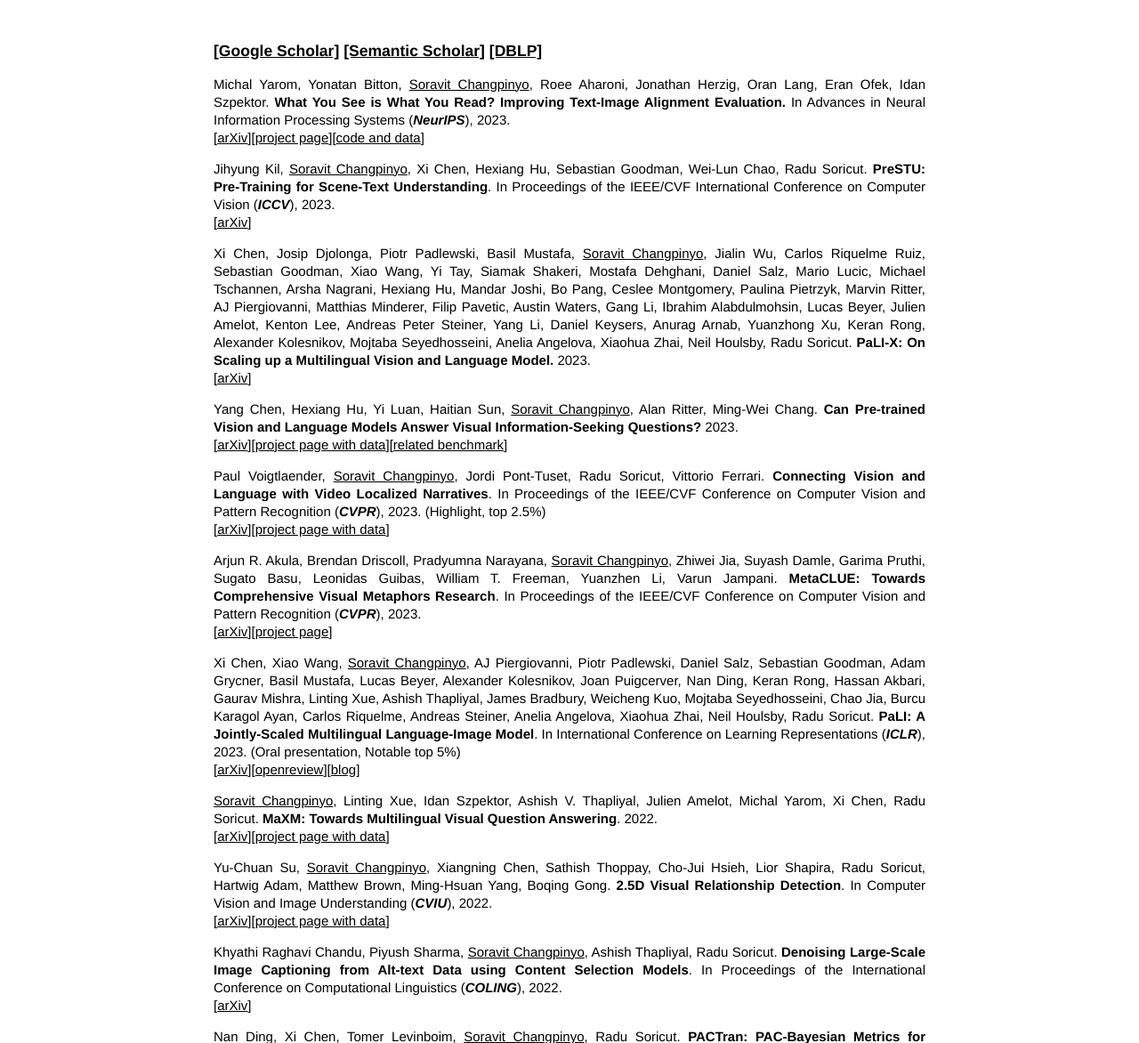
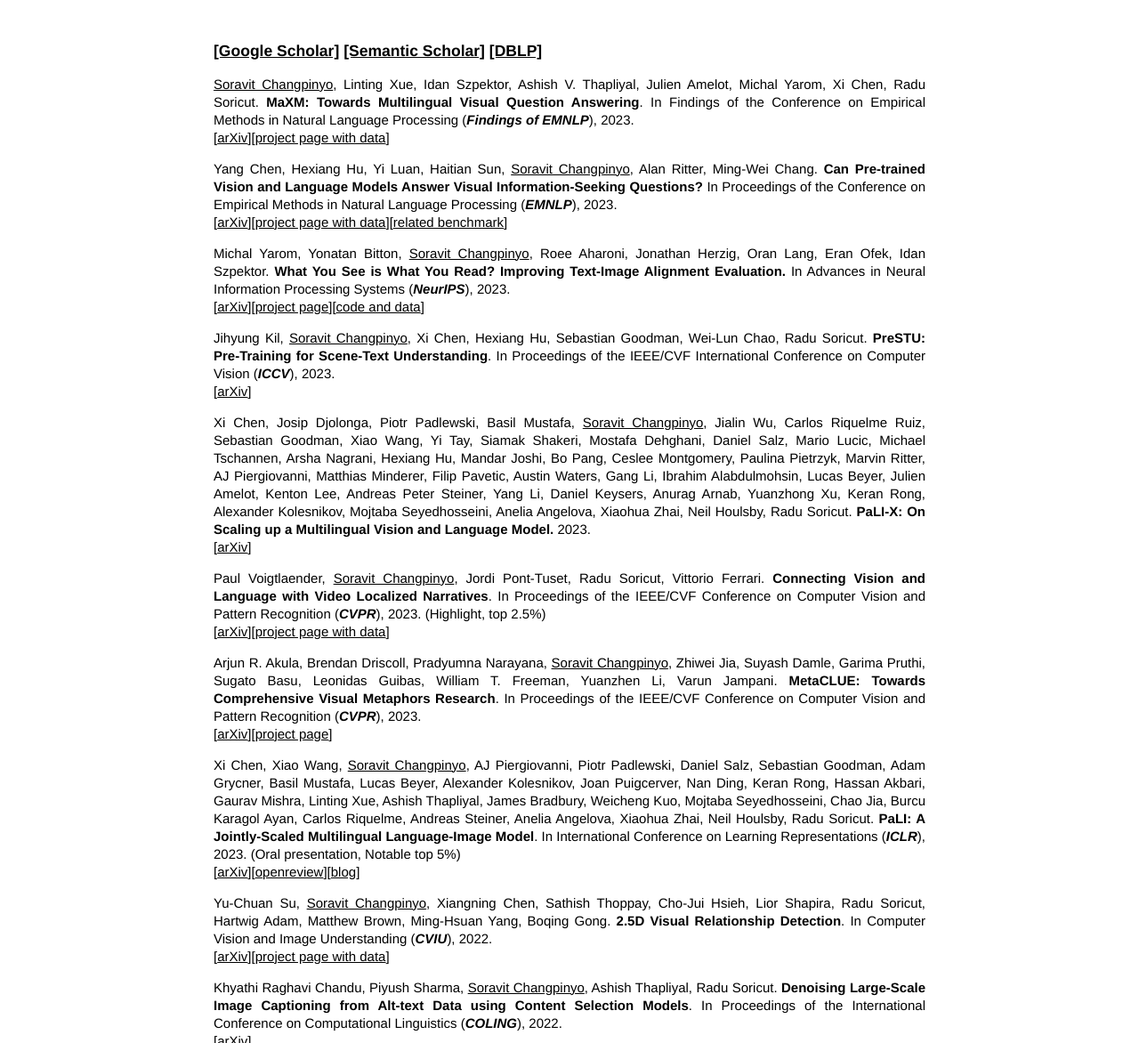
Before and after one commit to schangpi/beersora, a plain HTML site: page research.html in a window 1280 px wide. Shown: the part 193-1365 px from the top of the page at 89% size. Drawn offline with Linux system fonts and the light colour scheme.

Commit message:
Update research.html

```diff
--- a/research.html
+++ b/research.html
@@ -23,22 +23,22 @@
 	<h2> </h2>
 	<h3> <a href="https://scholar.google.com/citations?user=2TWx9x0AAAAJ&hl=en">[Google Scholar]</a> <a href="https://www.semanticscholar.org/author/Soravit-Changpinyo/2059199">[Semantic Scholar]</a> <a href="http://dblp.uni-trier.de/pers/hd/c/Changpinyo:Soravit">[DBLP]</a></h3>
 	<h3> </h3>
+	<p><u>Soravit Changpinyo</u>, Linting Xue, Idan Szpektor, Ashish V. Thapliyal, Julien Amelot, Michal Yarom, Xi Chen, Radu Soricut. <b>MaXM: Towards Multilingual Visual Question Answering</b>. In Findings of the Conference on Empirical Methods in Natural Language Processing (<b><i>Findings of EMNLP</i></b>), 2023.
+	<br>[<a href="https://arxiv.org/abs/2209.05401">arXiv</a>][<a href="https://github.com/google-research-datasets/maxm/">project page with data</a>]</p>
+	<p>Yang Chen, Hexiang Hu, Yi Luan, Haitian Sun, <u>Soravit Changpinyo</u>, Alan Ritter, Ming-Wei Chang. <b>Can Pre-trained Vision and Language Models Answer Visual Information-Seeking Questions?</b> In Proceedings of the Conference on Empirical Methods in Natural Language Processing (<b><i>EMNLP</i></b>), 2023.
+	<br>[<a href="https://arxiv.org/abs/2302.11713">arXiv</a>][<a href="https://open-vision-language.github.io/infoseek/">project page with data</a>][<a href="https://open-vision-language.github.io/oven/">related benchmark</a>]</p>
 	<p>Michal Yarom, Yonatan Bitton, <u>Soravit Changpinyo</u>, Roee Aharoni, Jonathan Herzig, Oran Lang, Eran Ofek, Idan Szpektor. <b>What You See is What You Read? Improving Text-Image Alignment Evaluation.</b> In Advances in Neural Information Processing Systems (<b><i>NeurIPS</i></b>), 2023.
 	<br>[<a href="https://arxiv.org/abs/2305.10400">arXiv</a>][<a href="https://wysiwyr-itm.github.io/">project page</a>][<a href="https://github.com/yonatanbitton/wysiwyr">code and data</a>]</p>
 	<p>Jihyung Kil, <u>Soravit Changpinyo</u>, Xi Chen, Hexiang Hu, Sebastian Goodman, Wei-Lun Chao, Radu Soricut. <b>PreSTU: Pre-Training for Scene-Text Understanding</b>. In Proceedings of the IEEE/CVF International Conference on Computer Vision (<b><i>ICCV</i></b>), 2023.
 	<br>[<a href="https://arxiv.org/abs/2209.05534">arXiv</a>]</p>
 	<p>Xi Chen, Josip Djolonga, Piotr Padlewski, Basil Mustafa, <u>Soravit Changpinyo</u>, Jialin Wu, Carlos Riquelme Ruiz, Sebastian Goodman, Xiao Wang, Yi Tay, Siamak Shakeri, Mostafa Dehghani, Daniel Salz, Mario Lucic, Michael Tschannen, Arsha Nagrani, Hexiang Hu, Mandar Joshi, Bo Pang, Ceslee Montgomery, Paulina Pietrzyk, Marvin Ritter, AJ Piergiovanni, Matthias Minderer, Filip Pavetic, Austin Waters, Gang Li, Ibrahim Alabdulmohsin, Lucas Beyer, Julien Amelot, Kenton Lee, Andreas Peter Steiner, Yang Li, Daniel Keysers, Anurag Arnab, Yuanzhong Xu, Keran Rong, Alexander Kolesnikov, Mojtaba Seyedhosseini, Anelia Angelova, Xiaohua Zhai, Neil Houlsby, Radu Soricut. <b>PaLI-X: On Scaling up a Multilingual Vision and Language Model.</b> 2023.
 	<br>[<a href="https://arxiv.org/abs/2305.18565">arXiv</a>]</p>
-	<p>Yang Chen, Hexiang Hu, Yi Luan, Haitian Sun, <u>Soravit Changpinyo</u>, Alan Ritter, Ming-Wei Chang. <b>Can Pre-trained Vision and Language Models Answer Visual Information-Seeking Questions?</b> 2023.
-	<br>[<a href="https://arxiv.org/abs/2302.11713">arXiv</a>][<a href="https://open-vision-language.github.io/infoseek/">project page with data</a>][<a href="https://open-vision-language.github.io/oven/">related benchmark</a>]</p>
 	<p>Paul Voigtlaender, <u>Soravit Changpinyo</u>, Jordi Pont-Tuset, Radu Soricut, Vittorio Ferrari. <b>Connecting Vision and Language with Video Localized Narratives</b>. In Proceedings of the IEEE/CVF Conference on Computer Vision and Pattern Recognition (<b><i>CVPR</i></b>), 2023.  (Highlight, top 2.5%)
 	<br>[<a href="https://arxiv.org/abs/2302.11217">arXiv</a>][<a href="https://google.github.io/video-localized-narratives/">project page with data</a>]</p></p>
 	<p>Arjun R. Akula, Brendan Driscoll, Pradyumna Narayana, <u>Soravit Changpinyo</u>, Zhiwei Jia, Suyash Damle, Garima Pruthi, Sugato Basu, Leonidas Guibas, William T. Freeman, Yuanzhen Li, Varun Jampani. <b>MetaCLUE: Towards Comprehensive Visual Metaphors Research</b>. In Proceedings of the IEEE/CVF Conference on Computer Vision and Pattern Recognition (<b><i>CVPR</i></b>), 2023.
 	<br>[<a href="https://arxiv.org/abs/2212.09898">arXiv</a>][<a href="https://metaclue.github.io/">project page</a>]</p></p>
 	<p>Xi Chen, Xiao Wang, <u>Soravit Changpinyo</u>, AJ Piergiovanni, Piotr Padlewski, Daniel Salz, Sebastian Goodman, Adam Grycner, Basil Mustafa, Lucas Beyer, Alexander Kolesnikov, Joan Puigcerver, Nan Ding, Keran Rong, Hassan Akbari, Gaurav Mishra, Linting Xue, Ashish Thapliyal, James Bradbury, Weicheng Kuo, Mojtaba Seyedhosseini, Chao Jia, Burcu Karagol Ayan, Carlos Riquelme, Andreas Steiner, Anelia Angelova, Xiaohua Zhai, Neil Houlsby, Radu Soricut. <b>PaLI: A Jointly-Scaled Multilingual Language-Image Model</b>. In International Conference on Learning Representations (<b><i>ICLR</i></b>), 2023. (Oral presentation, Notable top 5%)
 	<br>[<a href="https://arxiv.org/abs/2209.06794">arXiv</a>][<a href="https://openreview.net/forum?id=mWVoBz4W0u">openreview</a>][<a href="https://ai.googleblog.com/2022/09/pali-scaling-language-image-learning-in.html">blog</a>]</p></p>
-	<p><u>Soravit Changpinyo</u>, Linting Xue, Idan Szpektor, Ashish V. Thapliyal, Julien Amelot, Michal Yarom, Xi Chen, Radu Soricut. <b>MaXM: Towards Multilingual Visual Question Answering</b>. 2022.
-	<br>[<a href="https://arxiv.org/abs/2209.05401">arXiv</a>][<a href="https://github.com/google-research-datasets/maxm/">project page with data</a>]</p>
 	<p>Yu-Chuan Su, <u>Soravit Changpinyo</u>, Xiangning Chen, Sathish Thoppay, Cho-Jui Hsieh, Lior Shapira, Radu Soricut, Hartwig Adam, Matthew Brown, Ming-Hsuan Yang, Boqing Gong. <b>2.5D Visual Relationship Detection</b>. In Computer Vision and Image Understanding (<b><i>CVIU</i></b>), 2022.
 	<br>[<a href="https://arxiv.org/abs/2104.12727">arXiv</a>][<a href="https://github.com/google-research-datasets/2.5vrd">project page with data</a>]</p>
 	<p>Khyathi Raghavi Chandu, Piyush Sharma, <u>Soravit Changpinyo</u>, Ashish Thapliyal, Radu Soricut. <b>Denoising Large-Scale Image Captioning from Alt-text Data using Content Selection Models</b>. In Proceedings of the International Conference on Computational Linguistics (<b><i>COLING</i></b>), 2022.
```
